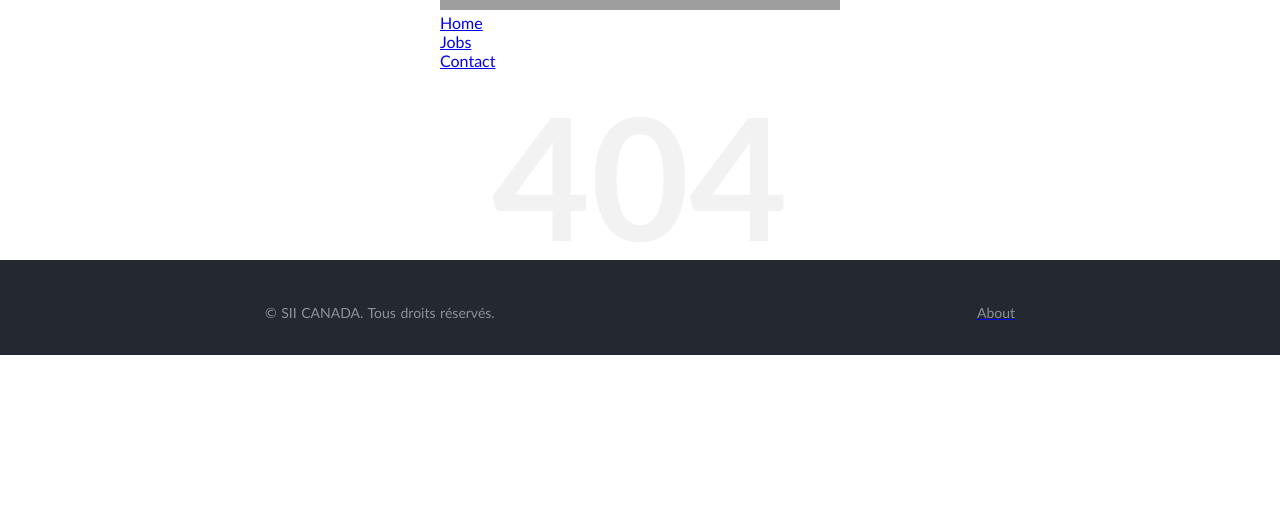
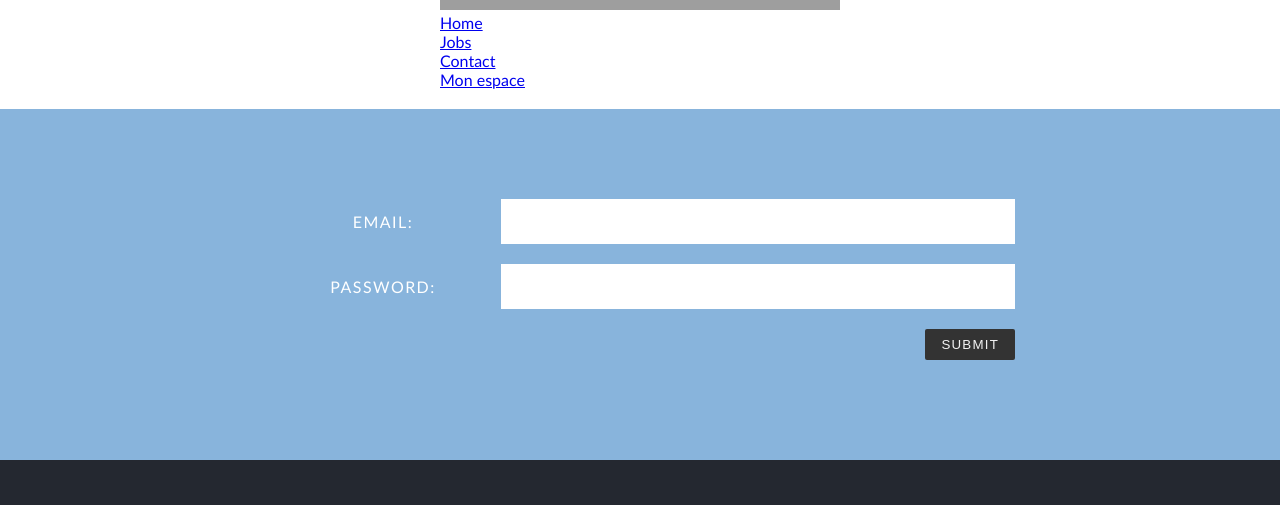
Before and after one commit to clemtrib/siicanada_front, a React app: page /myspace in a window 1280 px wide. Before the commit this address led to /404. Shown: the part 290-795 px from the top of the page. Built offline with nearby package versions, Linux system fonts and the light colour scheme; grey boxes are pictures that could not be loaded.

Commit message:
add login screen

```diff
--- /dev/null
+++ b/src/login.jsx
@@ -0,0 +1,66 @@
+import React from "react"
+import { Colors, Container, FlexOuter } from "./styles"
+import styled from 'styled-components'
+
+const ContactFormContainer = styled.div`
+    width: 100%;
+    background: ${Colors.lightblue};
+    padding: 90px 0 100px;
+    text-align: center;
+    color: ${Colors.white};
+`
+
+export default class ContactForm extends React.Component {
+
+    constructor(props) {
+        super(props);
+        this.state = {
+            email: "",
+            password: ""
+        }
+
+        this.handleChange = this.handleChange.bind(this)
+        this.handleSubmit = this.handleSubmit.bind(this)
+    }
+
+    handleChange(event) {
+
+        const target = event.target
+        const value = target.type === 'checkbox' ? target.checked : target.value
+        const name = target.name
+
+        this.setState({
+            [name]: value
+        })
+
+    }
+
+    handleSubmit(event) {
+        console.log(this.state)
+        event.preventDefault()
+    }
+
+    render() {
+        return (
+            <ContactFormContainer>
+                <Container>
+                    <form onSubmit={this.handleSubmit}>
+                        <FlexOuter>
+                            <li>
+                                <label htmlFor="email">Email:</label>
+                                <input name="email" type="email" value={this.state.email} onChange={this.handleChange} />
+                            </li>
+                            <li>
+                                <label htmlFor="password">Password:</label>
+                                <input name="password" type="password" value={this.state.password} onChange={this.handleChange} />
+                            </li>
+                            <li>
+                                <input type="submit" value="Submit" />
+                            </li>
+                        </FlexOuter>
+                    </form>
+                </Container>
+            </ContactFormContainer>
+        );
+    }
+}
--- a/src/menu.jsx
+++ b/src/menu.jsx
@@ -26,6 +26,11 @@ export default class Menu extends React.Component {
                             Contact
                         </Link>
                     </li>
+                    <li>
+                        <Link to="/myspace">
+                            Mon espace
+                        </Link>
+                    </li>
                 </MenuItemList>
             </div>
         )
--- a/src/routes.jsx
+++ b/src/routes.jsx
@@ -1,9 +1,10 @@
 import React from "react"
 import { BrowserRouter as Router, Switch, Redirect } from "react-router-dom"
-import Layout from './layout'
+import Layout from "./layout"
 import Home from "./home"
 import Careers from "./careers"
 import Contact from "./contact"
+import Login from "./login"
 import Page404 from "./404"
 import { Provider } from "./context"
 import { ads } from "./careersData"
@@ -40,6 +41,7 @@ export default class Routes extends React.Component {
                         <Layout exact path="/" component={Home} />
                         <Layout path="/contact" component={Contact} />
                         <Layout path="/jobs" component={Careers} />
+                        <Layout path="/myspace" component={Login} />
                         <Layout path="/404" component={Page404} />
                         <Redirect to="/404" />
                     </Switch>
```
